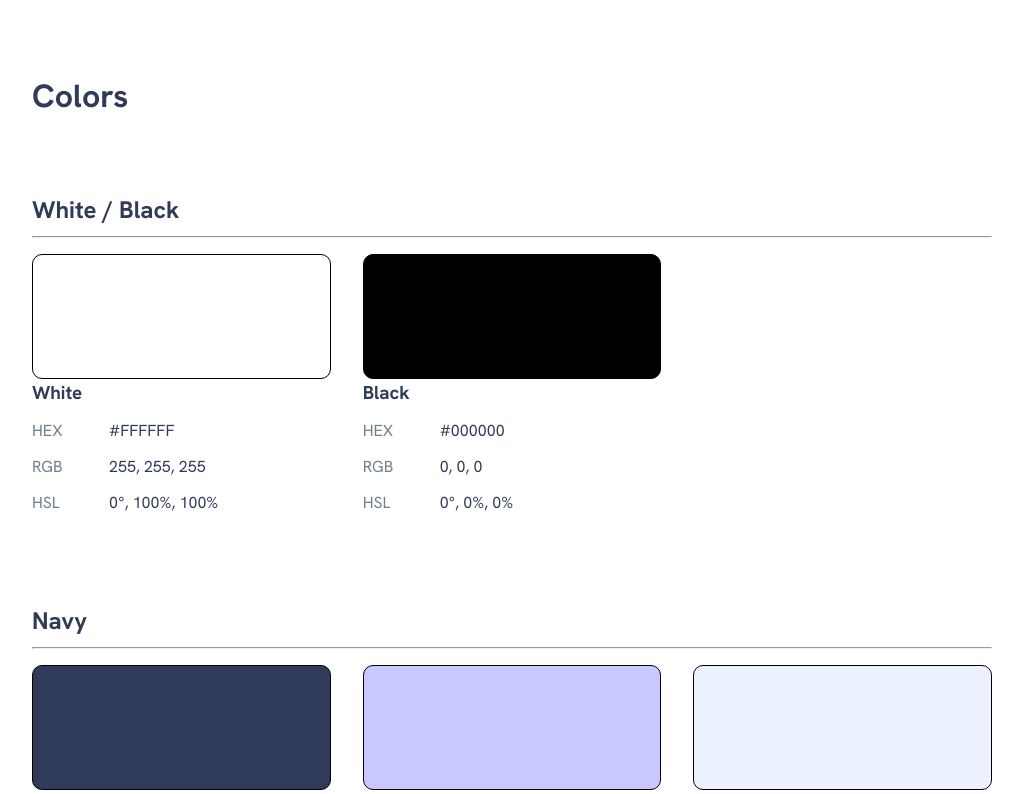
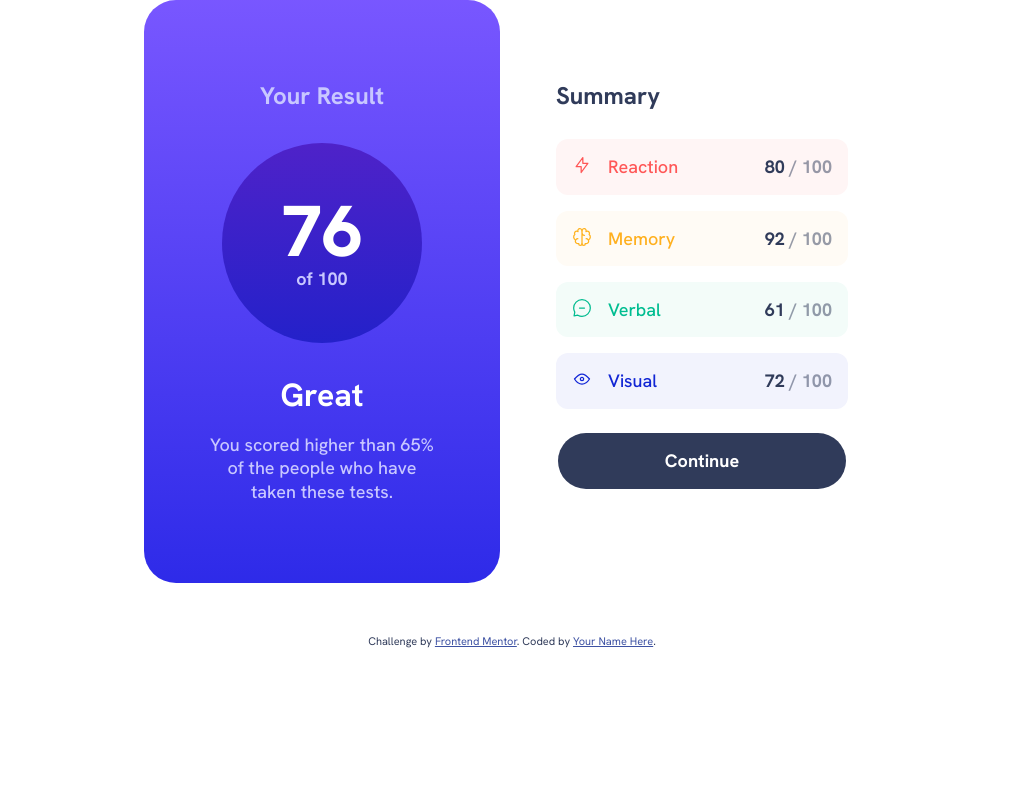
Before and after one commit to takahashiyb/results-summary-component, a Vue app: page / in a window 1280 px wide. Shown: the top 794 px of the page, without its empty margins (128-1151 px from the left). Built offline with nearby package versions, Linux system fonts and the light colour scheme.

Commit message:
Collate the components to create the result summary component, a grouped component.

```diff
--- a/src/App.vue
+++ b/src/App.vue
@@ -1,9 +1,83 @@
 <script setup>
   import DesignSystem from '@/design-system/DesignSystem.vue';
+  import Button from './components/Button.vue';
+  import ScoreCard from './components/ScoreCard.vue';
+  import SingleScore from './components/SingleScore.vue';
+
+  import list from '../data/data.json';
 </script>
 
 <template>
-  <DesignSystem></DesignSystem>
+  <!-- <DesignSystem></DesignSystem> -->
+  <div class="grid">
+    <section class="container__score-card">
+      <ScoreCard></ScoreCard>
+    </section>
+    <section class="container__score-list">
+      <p>Summary</p>
+      <SingleScore
+        v-for="score in list"
+        :key="score.category"
+        :data="score"
+      ></SingleScore>
+    </section>
+    <section class="container__continue">
+      <Button></Button>
+    </section>
+  </div>
 </template>
 
-<style scoped></style>
+<style scoped>
+  .grid {
+    display: grid;
+    justify-items: center;
+
+    gap: var(--spacing-0300);
+    max-width: 736px;
+
+    margin-inline: auto;
+  }
+
+  p {
+    padding-bottom: var(--spacing-0100);
+
+    font: var(--font-preset-4);
+  }
+
+  .container__score-list {
+    display: grid;
+    width: 100%;
+    justify-content: stretch;
+    gap: var(--spacing-0200);
+
+    padding-inline: var(--spacing-0400);
+  }
+
+  @media (min-width: 43.75em) {
+    .grid {
+      grid-template-columns: 1fr 1fr;
+      grid-template-rows: min-content 1fr;
+    }
+
+    .container__score-card {
+      grid-column: 1;
+      grid-row: 1/3;
+    }
+
+    .container__score-list {
+      grid-column: 2;
+      grid-row: 1/2;
+
+      align-self: flex-start;
+
+      padding-top: 5em;
+    }
+
+    .container__continue {
+      grid-column: 2;
+      grid-row: 2/3;
+
+      align-self: flex-start;
+    }
+  }
+</style>
--- a/src/design-system/DesignContainer.vue
+++ b/src/design-system/DesignContainer.vue
@@ -73,11 +73,14 @@
 
 <style scoped>
   div {
+    display: grid;
+
     padding-inline: 10em;
   }
 
   h1 {
     text-transform: capitalize;
     padding-top: 72px;
+    padding-bottom: 72px;
   }
 </style>
```
